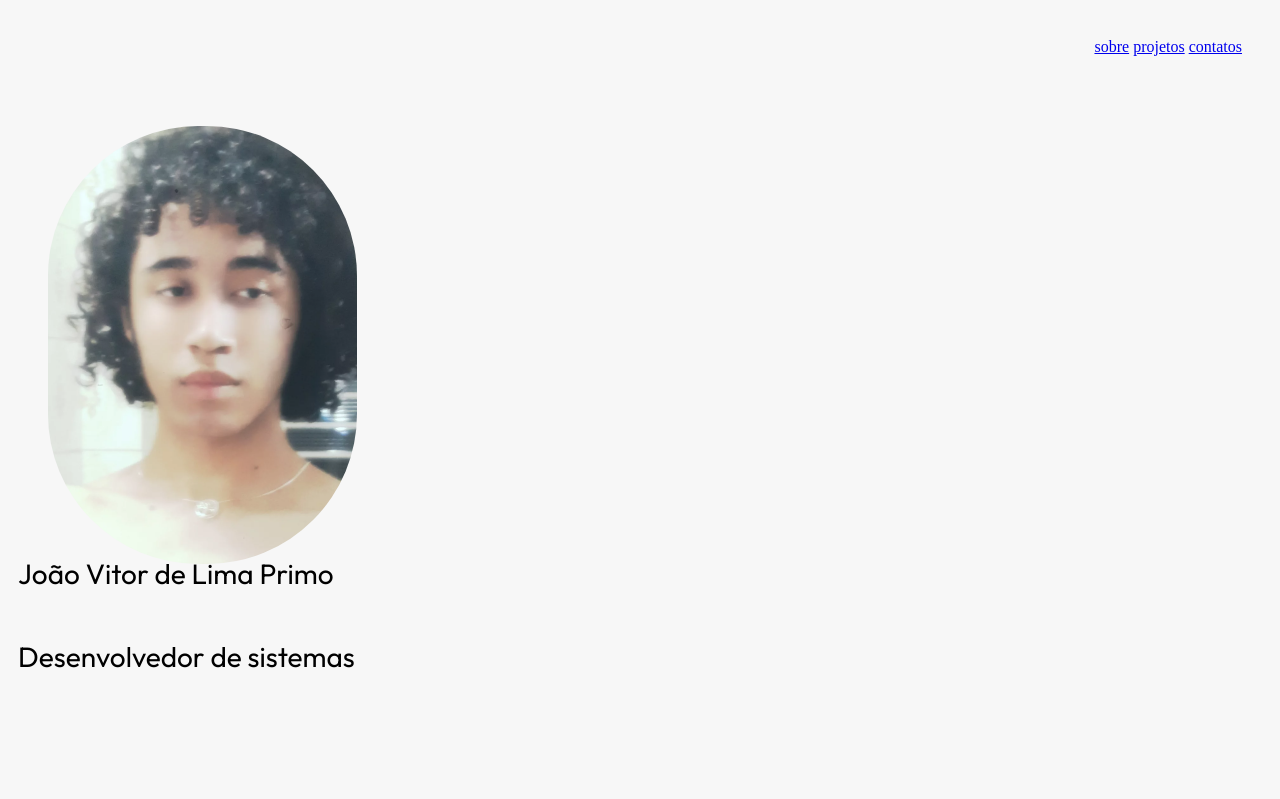
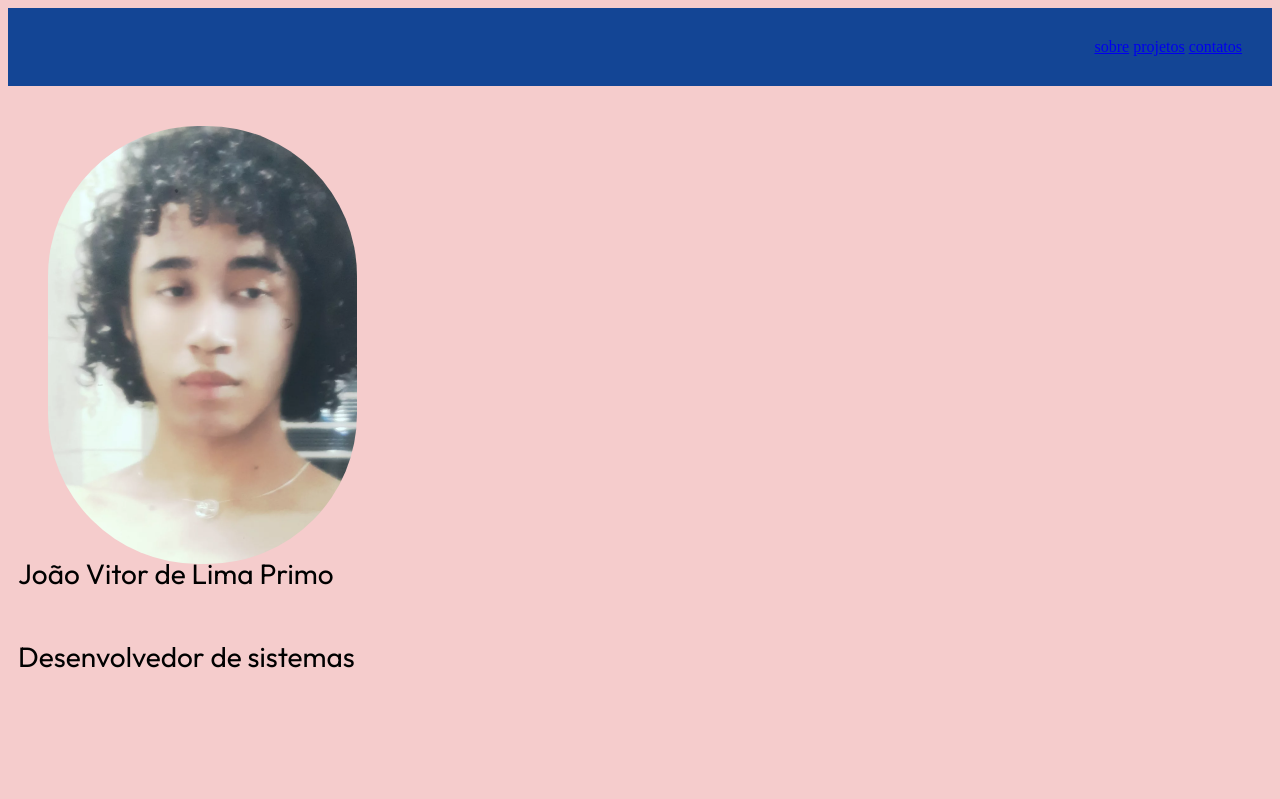
Before and after one commit to JoaoPrimo7/portifolio, a plain HTML site: page index.html in a window 1280 px wide. Shown: the top 799 px of the page. Drawn offline with Linux system fonts and the light colour scheme.

Commit message:
portifolio ORIGINAL JP

```diff
--- a/style.css
+++ b/style.css
@@ -3,6 +3,7 @@ header{
   display: flex;
   justify-content: flex-end;
   padding: 30px;
+   background-color: rgb(19, 69, 149);
 
 
  }
@@ -14,7 +15,7 @@ header{
 }
 
 body{
-  background-color: #f7f7f7;
+  background-color: #F5CCCC;
   color: #1a2f68;
 }
 h1{
```
